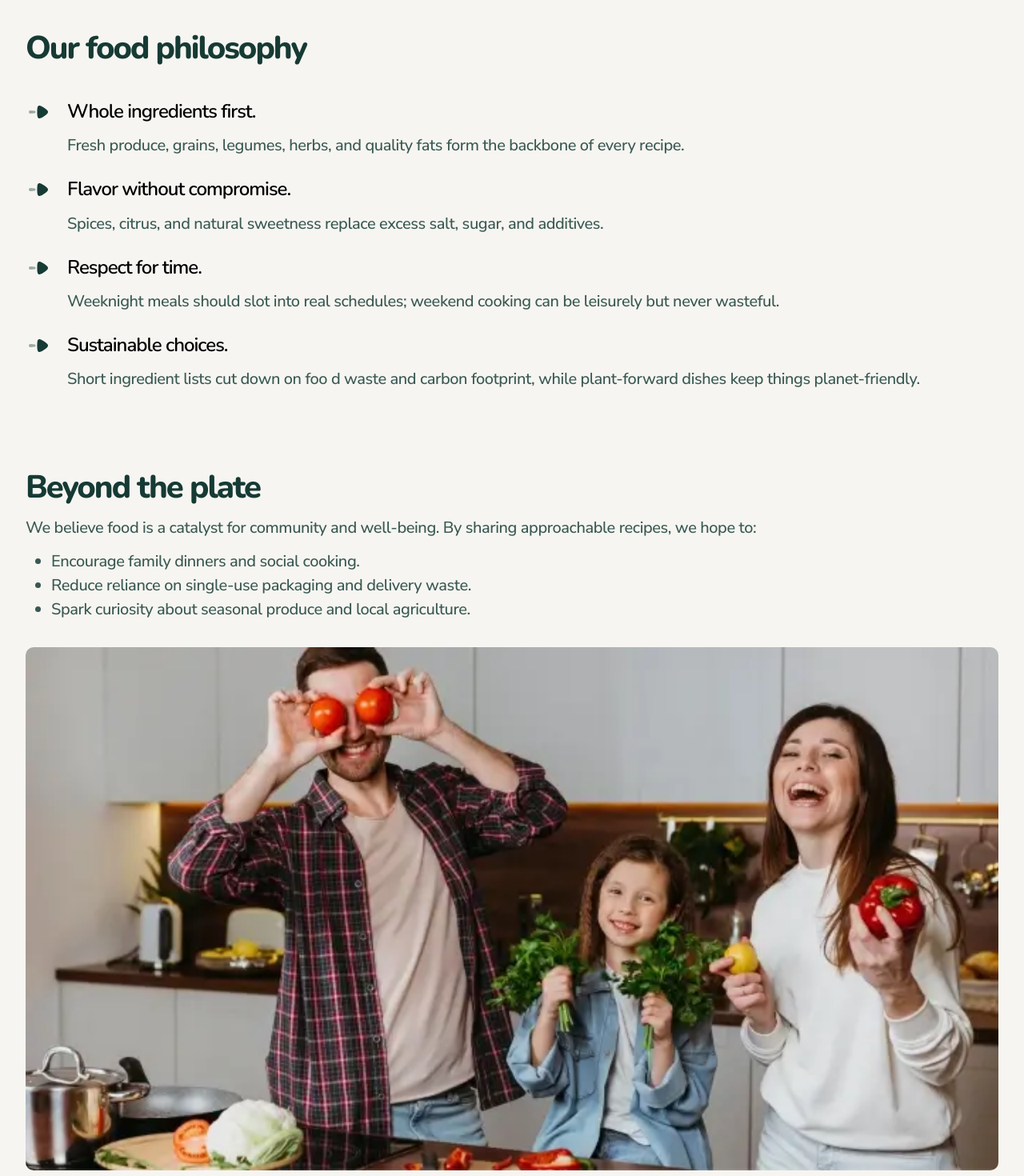
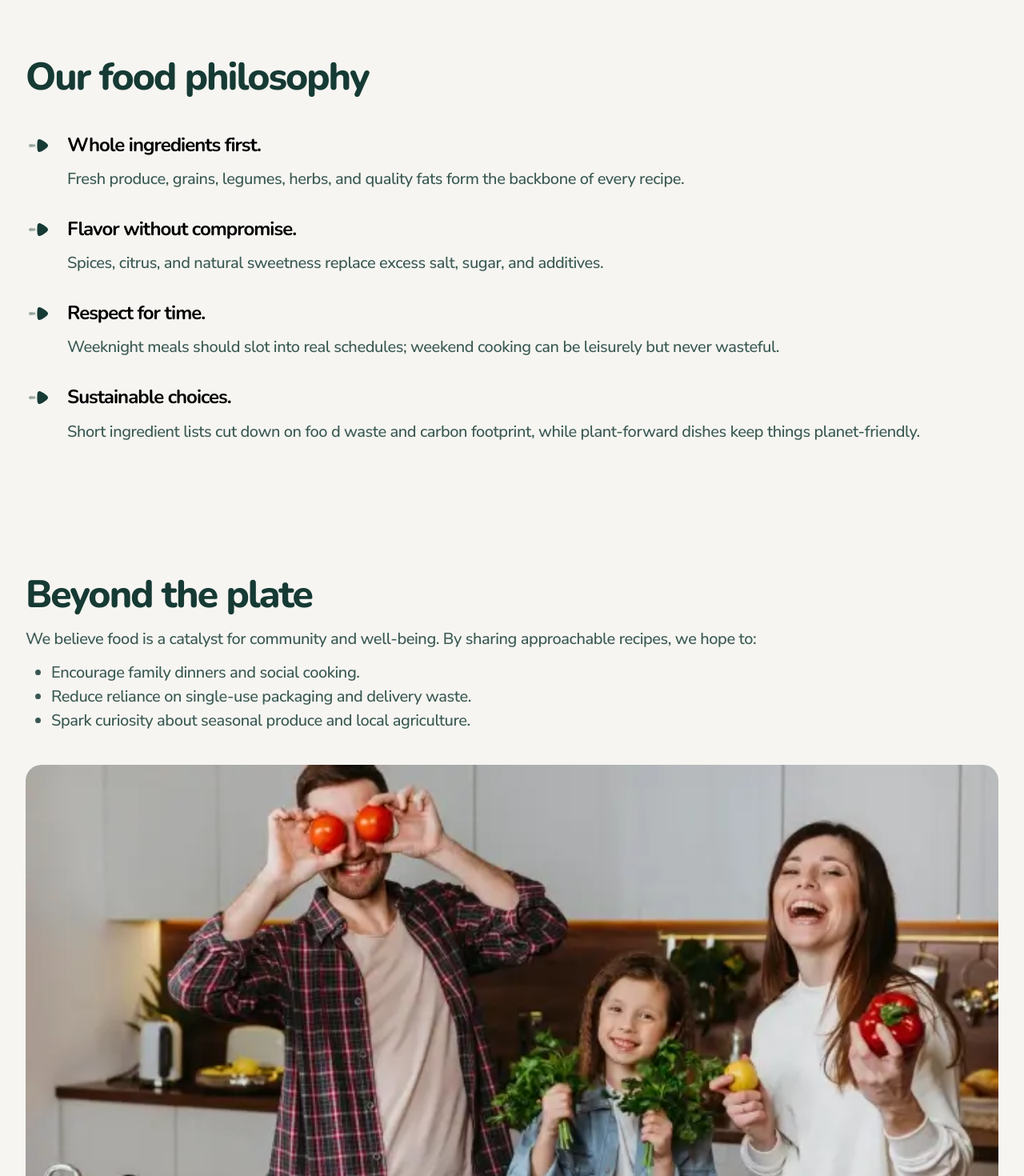
Before and after one commit to niiquash/recipe-finder, a React (Vite) app: page /about in a window 1280 px wide. Shown: the part 2340-3810 px from the top of the page at 80% size. Built offline with nearby package versions, Linux system fonts and the light colour scheme.

Commit message:
- Complete tablet screen width for about page

```diff
--- a/src/pages/about-page/AboutPage.css
+++ b/src/pages/about-page/AboutPage.css
@@ -152,7 +152,7 @@
 
 .philosophy-article h3 {
   font-size: 24px;
-  font-weight: 600;
+  font-weight: 700;
   line-height: 130%;
   letter-spacing: -1px;
 }
@@ -244,6 +244,40 @@
   .exist-bullets {
     gap: 32px;
   }
+
+  /****************************
+  * Philosophy Section
+  ****************************/
+  .philosophy-section {
+    padding-top: 80px;
+    padding-bottom: 80px;
+  }
+
+  .philosophy-section h2 {
+    font-size: 48px;
+  }
+
+  .philosophy-bullets {
+    gap: 32px;
+  }
+
+  /****************************
+  * Beyond Section
+  ****************************/
+  .beyond-section {
+    padding-top: 80px;
+    padding-bottom: 0px;
+    gap: 40px;
+  }
+
+  .beyond-article h2 {
+    font-size: 48px;
+  }
+
+  .beyond-image-container,
+  .beyond-image-container img {
+    border-radius: 20px;
+  }
 }
 
 @media (min-width: 1440px) {
```
